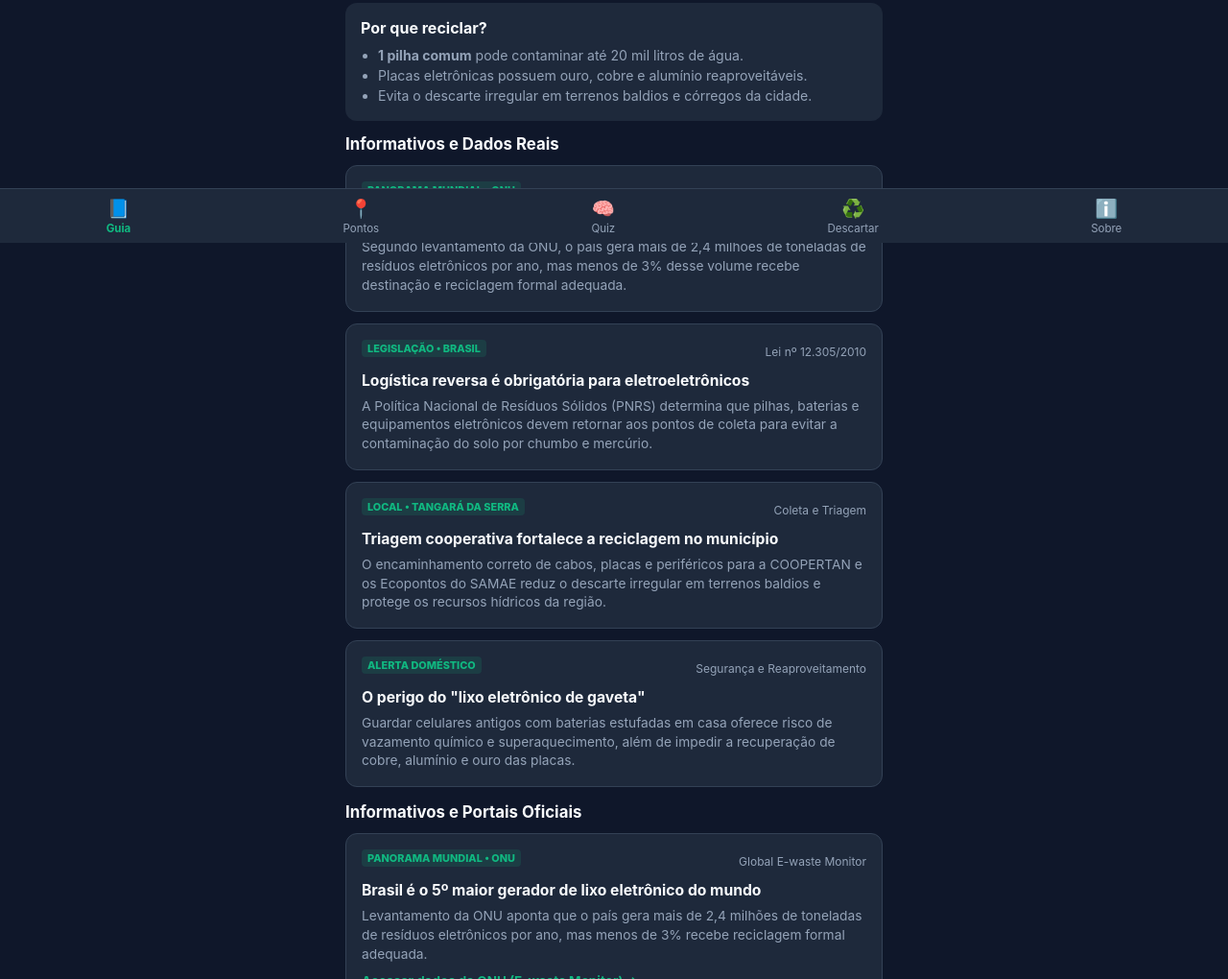
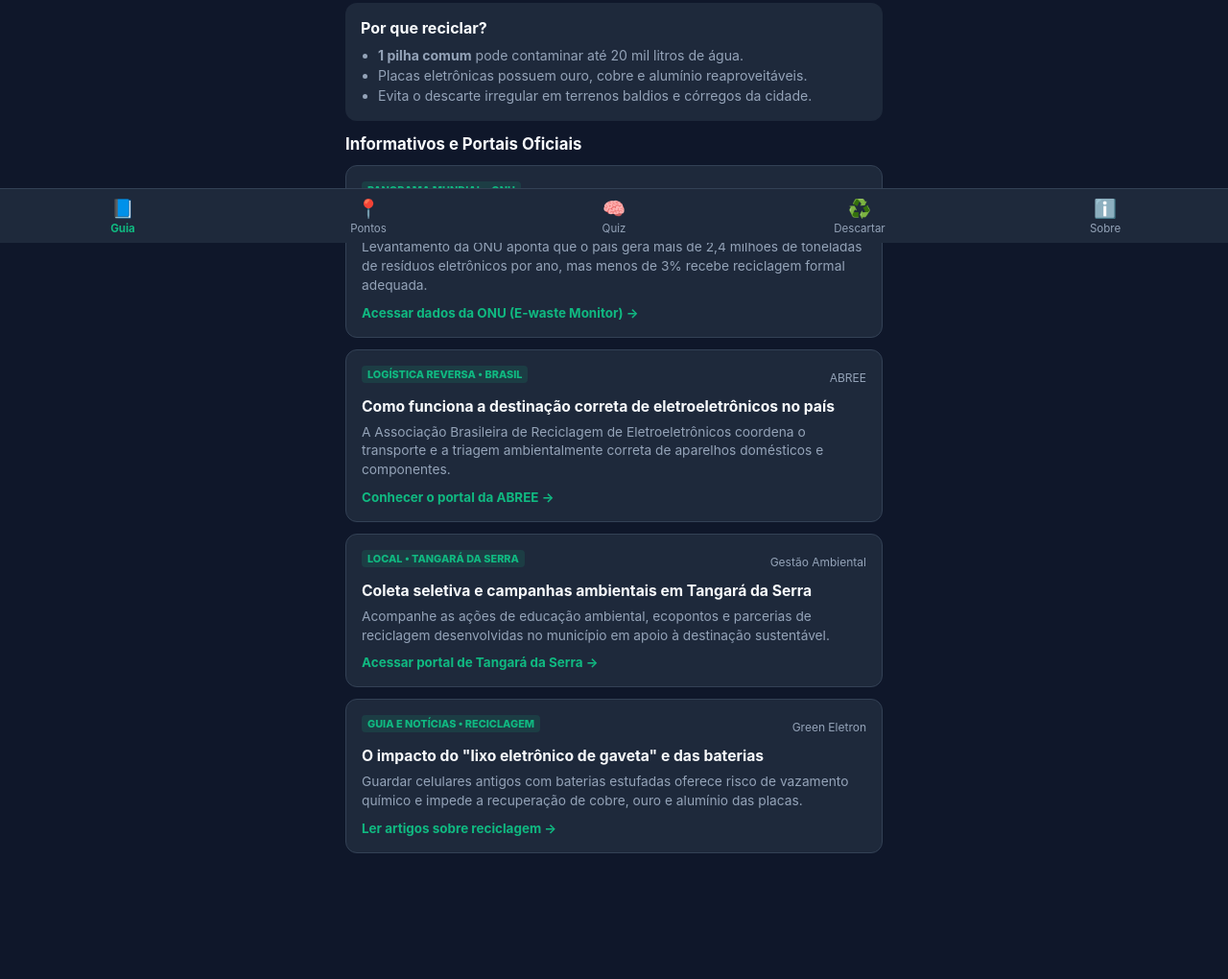
Before and after one commit to WilberGabrielexe/Projeto-Ecotech, a plain HTML site: page index.html in a window 1280 px wide. Shown: the part 547-1567 px from the top of the page at 96% size. Drawn offline with Linux system fonts and the light colour scheme.

Commit message:
atualização

```diff
--- a/index.html
+++ b/index.html
@@ -60,51 +60,6 @@
                     <li>Evita o descarte irregular em terrenos baldios e córregos da cidade.</li>
                 </ul>
             </div>
-        </section>
-
-        <h3>Informativos e Dados Reais</h3>
-        <div class="news-list">
-            <article class="news-card">
-                <div class="news-meta">
-                    <span class="tag">PANORAMA MUNDIAL • ONU</span>
-                    <small>Global E-waste Monitor</small>
-                </div>
-                <h4>Brasil é o 5º maior gerador de lixo eletrônico do mundo</h4>
-                <p>Segundo levantamento da ONU, o país gera mais de 2,4 milhões de toneladas de resíduos eletrônicos por
-                    ano, mas menos de 3% desse volume recebe destinação e reciclagem formal adequada.</p>
-            </article>
-
-            <article class="news-card">
-                <div class="news-meta">
-                    <span class="tag">LEGISLAÇÃO • BRASIL</span>
-                    <small>Lei nº 12.305/2010</small>
-                </div>
-                <h4>Logística reversa é obrigatória para eletroeletrônicos</h4>
-                <p>A Política Nacional de Resíduos Sólidos (PNRS) determina que pilhas, baterias e equipamentos
-                    eletrônicos devem retornar aos pontos de coleta para evitar a contaminação do solo por chumbo e
-                    mercúrio.</p>
-            </article>
-
-            <article class="news-card">
-                <div class="news-meta">
-                    <span class="tag">LOCAL • TANGARÁ DA SERRA</span>
-                    <small>Coleta e Triagem</small>
-                </div>
-                <h4>Triagem cooperativa fortalece a reciclagem no município</h4>
-                <p>O encaminhamento correto de cabos, placas e periféricos para a COOPERTAN e os Ecopontos do SAMAE
-                    reduz o descarte irregular em terrenos baldios e protege os recursos hídricos da região.</p>
-            </article>
-
-            <article class="news-card">
-                <div class="news-meta">
-                    <span class="tag">ALERTA DOMÉSTICO</span>
-                    <small>Segurança e Reaproveitamento</small>
-                </div>
-                <h4>O perigo do "lixo eletrônico de gaveta"</h4>
-                <p>Guardar celulares antigos com baterias estufadas em casa oferece risco de vazamento químico e
-                    superaquecimento, além de impedir a recuperação de cobre, alumínio e ouro das placas.</p>
-            </article>
-        </div>
 
             <h3>Informativos e Portais Oficiais</h3>
             <div class="news-list">
@@ -114,7 +69,8 @@
                         <small>Global E-waste Monitor</small>
                     </div>
                     <h4>Brasil é o 5º maior gerador de lixo eletrônico do mundo</h4>
-                <p>Levantamento da ONU aponta que o país gera mais de 2,4 milhões de toneladas de resíduos eletrônicos
+                    <p>Levantamento da ONU aponta que o país gera mais de 2,4 milhões de toneladas de resíduos
+                        eletrônicos
                         por ano, mas menos de 3% recebe reciclagem formal adequada.</p>
                     <a href="https://ewastemonitor.info/" target="_blank" rel="noopener noreferrer"
                         class="news-link">Acessar dados da ONU (E-waste Monitor) →</a>
@@ -128,7 +84,8 @@
                     <h4>Como funciona a destinação correta de eletroeletrônicos no país</h4>
                     <p>A Associação Brasileira de Reciclagem de Eletroeletrônicos coordena o transporte e a triagem
                         ambientalmente correta de aparelhos domésticos e componentes.</p>
-                <a href="https://abree.org.br/" target="_blank" rel="noopener noreferrer" class="news-link">Conhecer o
+                    <a href="https://abree.org.br/" target="_blank" rel="noopener noreferrer" class="news-link">Conhecer
+                        o
                         portal da ABREE →</a>
                 </article>
 
@@ -156,6 +113,7 @@
                         class="news-link">Ler artigos sobre reciclagem →</a>
                 </article>
             </div>
+        </section>
 
         <!-- ABA 2: PONTOS DE COLETA EM TANGARÁ -->
         <section id="tab-pontos" class="tab-view">
@@ -258,6 +216,7 @@
                 <p><strong id="total-pecas">0</strong> peças encaminhadas para descarte correto</p>
             </div>
         </section>
+
         <!-- ABA 5: SOBRE, SEGURANÇA E DIREITOS AUTORAIS -->
         <section id="tab-sobre" class="tab-view">
             <h2>Sobre o EcoTech</h2>
@@ -308,7 +267,6 @@
         </section>
     </main>
 
-
     <!-- NAVEGAÇÃO INFERIOR ESTILO APP -->
     <nav class="bottom-nav">
         <button class="nav-btn active" data-target="tab-guia">
--- a/style.css
+++ b/style.css
@@ -432,3 +432,8 @@ input[type="number"] {
 .legal-list strong {
     color: var(--text);
 }
+
+.nav-btn {
+    flex: 1;
+    /* restante das propriedades... */
+}
--- a/sw.js
+++ b/sw.js
@@ -1,4 +1,4 @@
-const CACHE_NAME = 'ecotech-tga-v3';
+const CACHE_NAME = 'ecotech-tga-v4';
 const ASSETS = ['./', './index.html', './style.css', './app.js', './manifest.json'];
 
 self.addEventListener('install', (e) => {
```
Also changed, not shown: manifest.json. Lines whose indentation alone changed are shown as unchanged.
